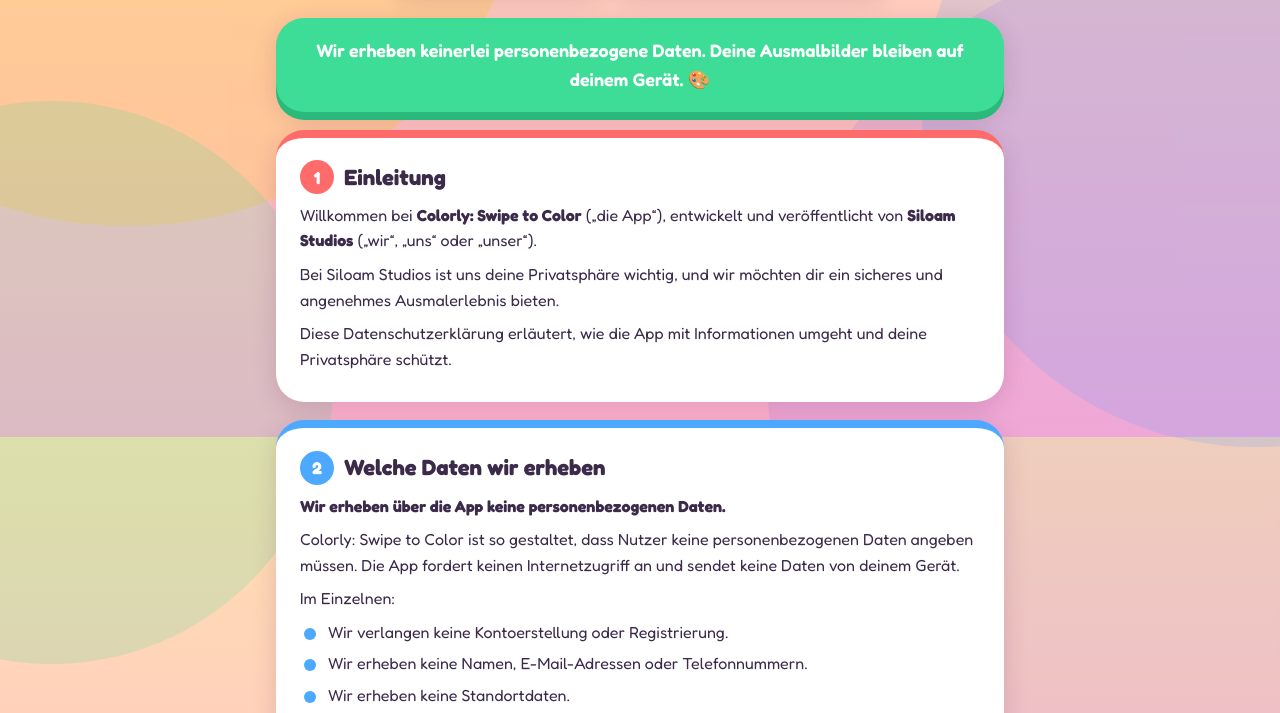
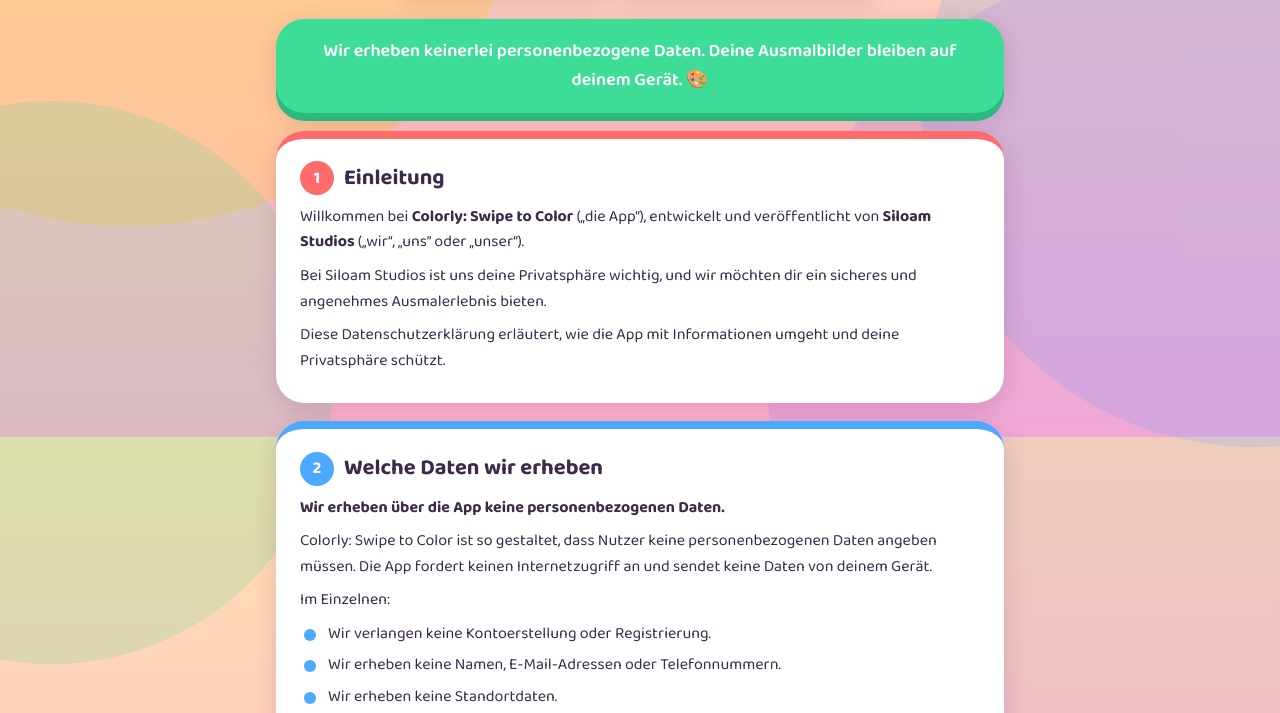
Before and after one commit to Siloam-Studios/legal, a plain HTML site: page colorly/privacy/de/index.html in a window 1280 px wide. Shown: the part 363-1076 px from the top of the page. Drawn offline with Linux system fonts and the light colour scheme.

Commit message:
Colorly privacy: use Baloo 2 font on all language pages

```diff
--- a/colorly/privacy/de/index.html
+++ b/colorly/privacy/de/index.html
@@ -15,7 +15,7 @@
 <link rel="icon" type="image/png" href="/colorly/privacy/icon.png">
 <link rel="preconnect" href="https://fonts.googleapis.com">
 <link rel="preconnect" href="https://fonts.gstatic.com" crossorigin>
-<link href="https://fonts.googleapis.com/css2?family=Fredoka:wght@400;500;600;700&display=swap" rel="stylesheet">
+<link href="https://fonts.googleapis.com/css2?family=Baloo+2:wght@400;500;600;700&display=swap" rel="stylesheet">
 <link rel="stylesheet" href="/colorly/privacy/style.css">
 </head>
 <body>
--- a/colorly/privacy/style.css
+++ b/colorly/privacy/style.css
@@ -8,7 +8,7 @@
 html { background: var(--bg-bottom); }
 body {
   margin: 0; min-height: 100vh; color: var(--ink);
-  font-family: "Fredoka", system-ui, sans-serif; font-weight: 400; line-height: 1.6;
+  font-family: "Baloo 2", system-ui, sans-serif; font-weight: 400; line-height: 1.6;
   background: linear-gradient(180deg, var(--bg-top) 0%, var(--bg-bottom) 100%) fixed;
   overflow-x: hidden;
 }
@@ -60,5 +60,3 @@ footer { text-align: center; font-size: 14px; color: var(--muted); margin-top: 2
 }
 .langs a[aria-current] { background: var(--coral); color: #fff; font-weight: 600; }
 .note { font-size: 13px; margin-top: 6px; }
-/* Fredoka has no Polish letters (ą, ę, ś, ż...): Polish page uses Baloo 2 */
-html:lang(pl) body { font-family: "Baloo 2", system-ui, sans-serif; }
```
Also changed, not shown: colorly/privacy/en/index.html (+1 -1 lines), colorly/privacy/es/index.html (+1 -1 lines), colorly/privacy/fr/index.html (+1 -1 lines), colorly/privacy/pt/index.html (+1 -1 lines).
